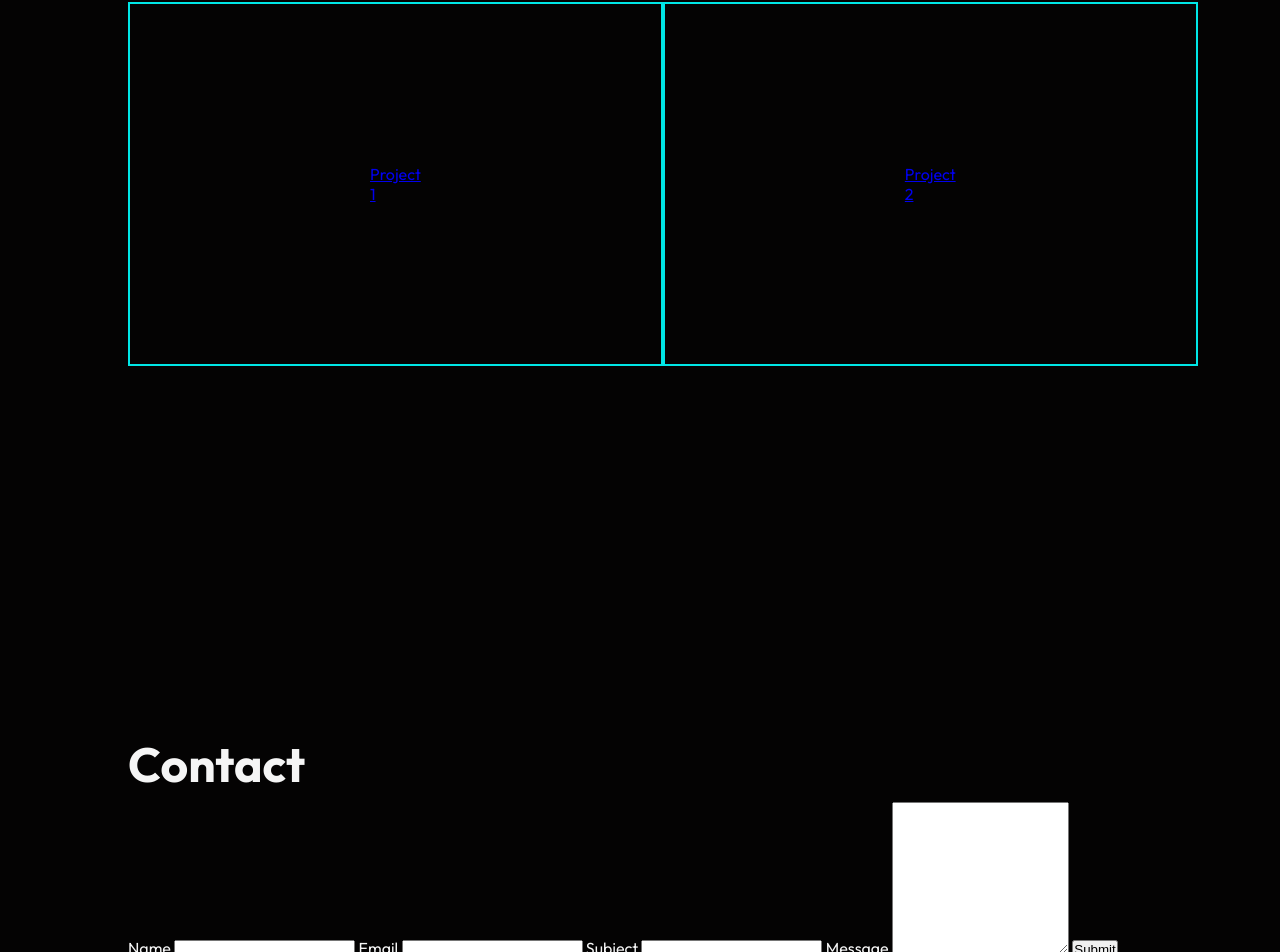
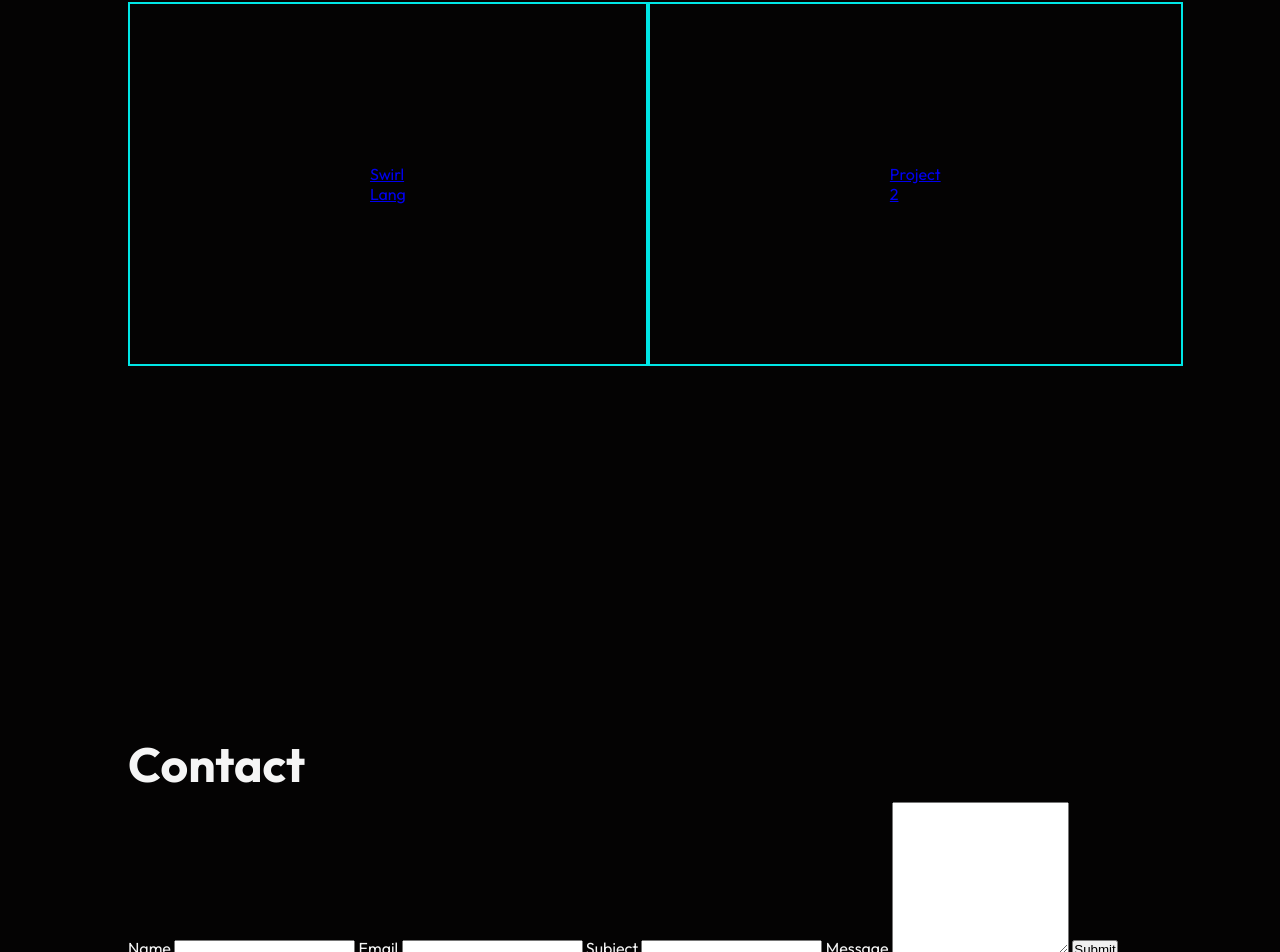
Before and after one commit to MrinmoyHaloi/mrinmoyhaloi.github.io, a SvelteKit app: page / in a window 1280 px wide. Shown: the part 2498-3450 px from the top of the page. Built offline with nearby package versions, Linux system fonts and the light colour scheme.

Commit message:
feat: add project Swirl

```diff
--- a/src/routes/+page.svelte
+++ b/src/routes/+page.svelte
@@ -54,7 +54,7 @@
 		<h2>Projects</h2>
 		<ul>
 			<li>
-				<a href="#">Project 1</a>
+				<a href="https://github.com/SwirlLang/Swirl">Swirl Lang</a>
 			</li>
 			<li>
 				<a href="#">Project 2</a>
```
